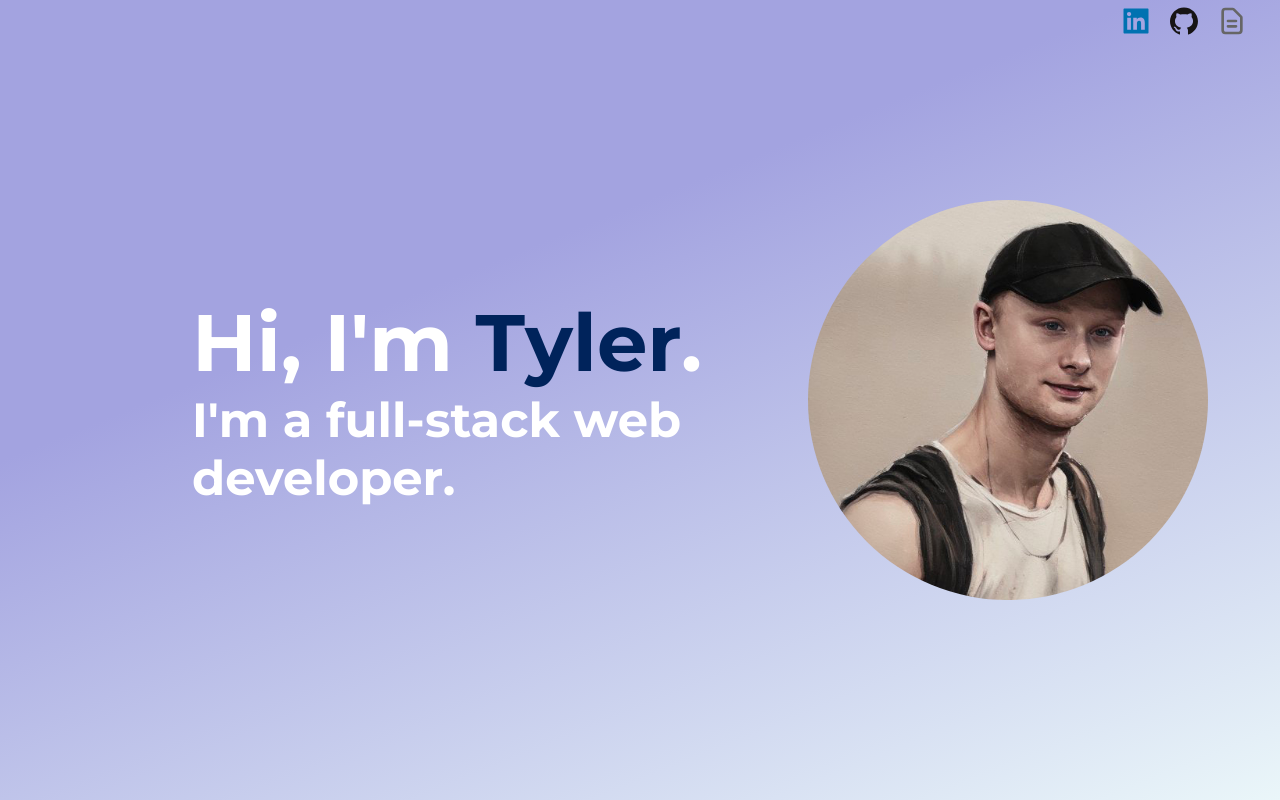
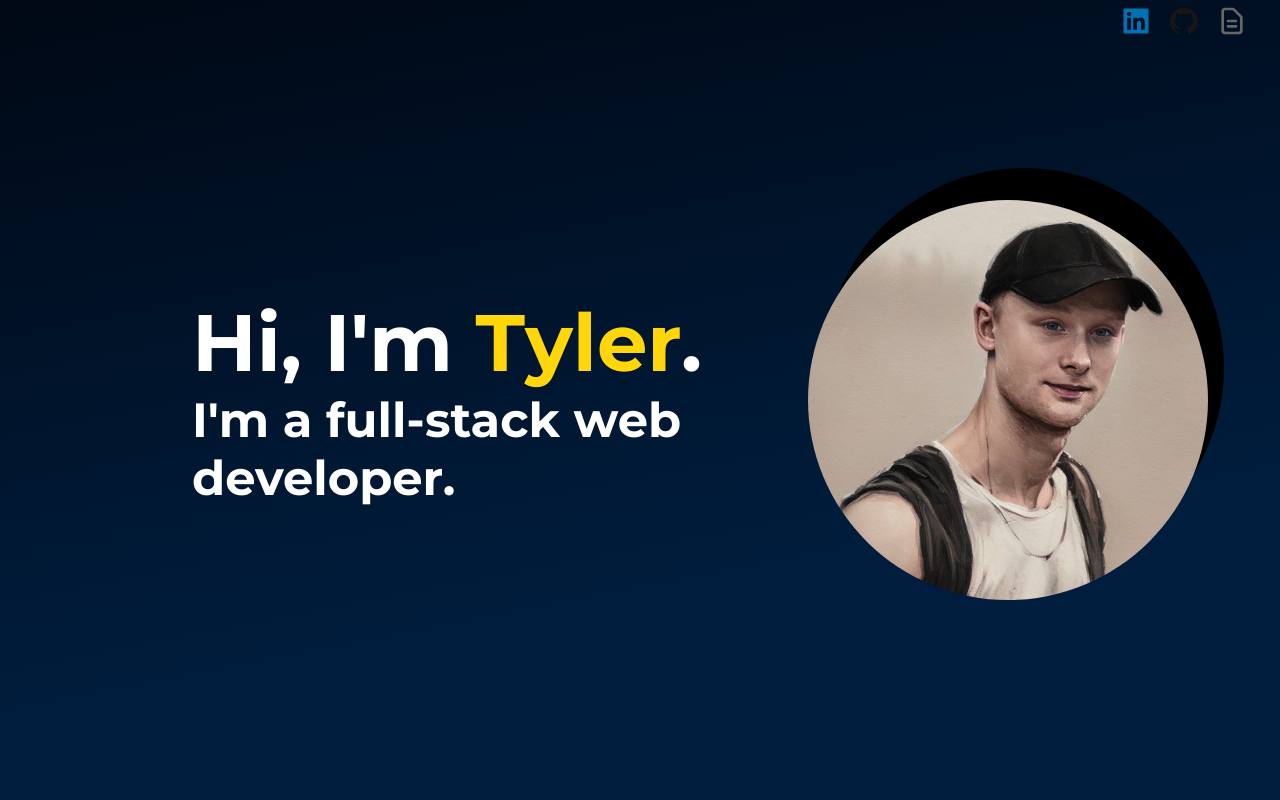
Before and after one commit to TAndersonWebDeveloper/Portfolio, a React (Create React App) app in the folder client/: page / in a window 1280 px wide. Built offline with nearby package versions, Linux system fonts and the light colour scheme.

Commit message:
add more hero styles

```diff
--- a/client/src/components/hero/Hero.js
+++ b/client/src/components/hero/Hero.js
@@ -6,11 +6,11 @@ const Container = styled.div`
   height: 100vh;
   align-items: center;
   justify-content: center;
-  background: rgb(163, 163, 224);
+  background: rgb(0, 8, 20);
   background: linear-gradient(
-    158deg,
-    rgba(163, 163, 224, 1) 35%,
-    rgba(234, 246, 249, 1) 100%
+    169deg,
+    rgba(0, 8, 20, 1) 0%,
+    rgba(0, 29, 61, 1) 68%
   );
   color: white;
 `;
@@ -27,7 +27,7 @@ const Title = styled.h1`
 `;
 
 const Name = styled.span`
-  color: #00235b;
+  color: #ffd60a;
 `;
 
 const Subtitle = styled.h2`
@@ -39,6 +39,7 @@ const ImageWrapper = styled.div`
   display: flex;
   align-content: center;
   justify-content: center;
+  filter: drop-shadow(16px -32px 0px #000);
 `;
 const Image = styled.img`
   width: 400px;
```
